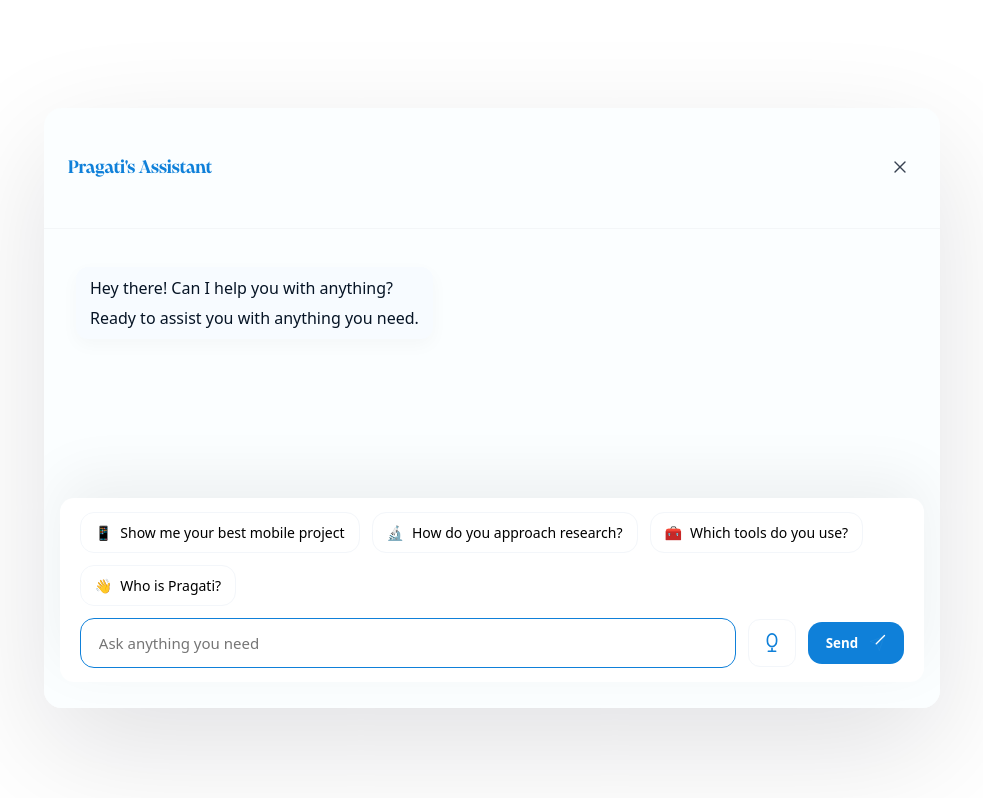
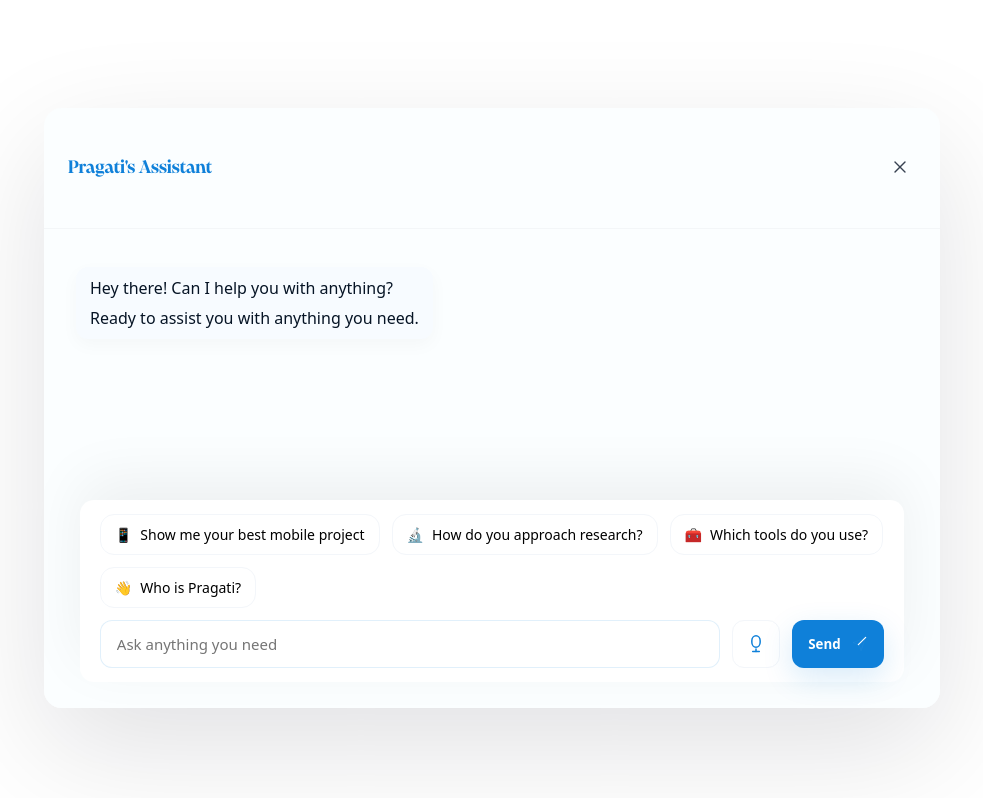
Before and after one commit to pragatiinbox/pragati-portfolio-chatbot-assistant, a Next.js app: page /embed in a window 1280 px wide. Shown: the top 798 px of the page, without its empty margins (148-1131 px from the left). Built offline with nearby package versions, Linux system fonts and the light colour scheme.

Commit message:
fix: stabilize footer layout — fixed input/button sizes, box-sizing, non-resizing focus glow

```diff
--- a/components/ChatAssistant.jsx
+++ b/components/ChatAssistant.jsx
@@ -2,10 +2,11 @@
 import { useEffect, useRef, useState } from "react";
 
 /**
- * ChatAssistant – corrected behavior
- * - Assumes modal header exists (pages/embed.js) with fixed height
- * - Chat scroll area fills assistant-body height, and footer is absolute inside assistant-body
- * - No position: fixed used; footer cannot leak outside modal
+ * ChatAssistant — footer layout stabilized
+ * - fixed input/button heights to avoid layout shifts when focused or when chat grows
+ * - use box-sizing: border-box to make borders/shadows not affect layout size
+ * - use box-shadow for focus visuals (no border width changes)
+ * - footer stays absolute inside modal body, chat scrolls properly
  */
 
 const BRAND = {
@@ -39,7 +40,7 @@ function findFaq(text) {
   return null;
 }
 
-function IconMic({ stroke = BRAND.blue, size = 22 }) {
+function IconMic({ stroke = BRAND.blue, size = 20 }) {
   return (
     <svg width={size} height={size} viewBox="0 0 24 24" fill="none" aria-hidden>
       <rect x="7" y="2" width="10" height="14" rx="6" stroke={stroke} strokeWidth="1.8" strokeLinecap="round" strokeLinejoin="round" />
@@ -48,7 +49,7 @@ function IconMic({ stroke = BRAND.blue, size = 22 }) {
     </svg>
   );
 }
-function IconSend({ stroke = "#fff", size = 18 }) {
+function IconSend({ stroke = "#fff", size = 16 }) {
   return (
     <svg width={size} height={size} viewBox="0 0 24 24" fill="none" aria-hidden>
       <path d="M22 2L11 13" stroke={stroke} strokeWidth="1.8" strokeLinecap="round" strokeLinejoin="round" />
@@ -150,24 +151,23 @@ export default function ChatAssistant({ projects = [] }) {
 
   const groups = groupMessages(messages);
 
-  /* styles */
+  /* stable footer styles: fixed heights, box-sizing, no border-change on focus */
   const styles = {
-    container: { height: "100%", display: "flex", flexDirection: "column", background: BRAND.pale, fontFamily: "var(--font-body)" },
+    container: { height: "100%", display: "flex", flexDirection: "column", background: BRAND.pale, fontFamily: "var(--font-body)", boxSizing: "border-box" },
 
-    // scroll area must fill the entire assistant-body (whose height is calc in embed.js)
     scrollArea: {
       height: "100%",
       overflowY: "auto",
       padding: 32,
-      paddingBottom: BRAND.footerHeightPx + 32 // reserve for footer
+      paddingBottom: BRAND.footerHeightPx + 32,
+      boxSizing: "border-box"
     },
 
     messagesWrap: { display: "flex", flexDirection: "column", gap: 12 },
 
-    groupLeft: { alignSelf: "flex-start", background: "#f7fbff", color: BRAND.text, padding: "10px 14px", borderRadius: 12, maxWidth: "78%", boxShadow: "0 6px 18px rgba(10,20,40,0.03)" },
-    groupRight: { alignSelf: "flex-end", background: BRAND.blue, color: "#fff", padding: "10px 14px", borderRadius: 12, maxWidth: "78%", boxShadow: "0 8px 24px rgba(15,128,217,0.12)" },
+    groupLeft: { alignSelf: "flex-start", background: "#f7fbff", color: BRAND.text, padding: "10px 14px", borderRadius: 12, maxWidth: "78%", boxShadow: "0 6px 18px rgba(10,20,40,0.03)", boxSizing: "border-box" },
+    groupRight: { alignSelf: "flex-end", background: BRAND.blue, color: "#fff", padding: "10px 14px", borderRadius: 12, maxWidth: "78%", boxShadow: "0 8px 24px rgba(15,128,217,0.12)", boxSizing: "border-box" },
 
-    // footer absolute INSIDE modal body
     footerOuter: {
       position: "absolute",
       left: 0,
@@ -175,24 +175,82 @@ export default function ChatAssistant({ projects = [] }) {
       bottom: 0,
       display: "flex",
       justifyContent: "center",
-      padding: "16px 0 26px"
+      padding: "18px 0 26px",
+      boxSizing: "border-box"
     },
-    footerBox: { width: "92%", maxWidth: 1180, background: "#fff", borderRadius: 14, boxShadow: "0 -20px 60px rgba(2,6,23,0.06)", padding: "14px 20px" },
-    suggestionsRow: { display: "flex", gap: 12, flexWrap: "wrap", marginBottom: 12 },
-    suggestionBtn: { padding: "10px 14px", borderRadius: 14, border: `1px solid ${BRAND.softGray}`, background: "#fff", cursor: "pointer", fontSize: 14 },
-    inputRow: { display: "flex", gap: 12, alignItems: "center" },
-    input: { flex: 1, padding: "14px 18px", borderRadius: 14, border: `1.5px solid ${BRAND.blue}`, fontSize: 15 },
-    micBtn: { padding: 12, borderRadius: 12, border: `1px solid ${BRAND.softGray}`, background: "#fff", cursor: "pointer", display: "grid", placeItems: "center" },
-    sendBtn: { padding: "12px 18px", borderRadius: 14, background: BRAND.blue, color: "#fff", border: "none", cursor: "pointer", display: "flex", alignItems: "center", gap: 10 }
+
+    footerBox: {
+      width: "92%",
+      maxWidth: 1180,
+      background: "#fff",
+      borderRadius: 14,
+      boxShadow: "0 -20px 60px rgba(2,6,23,0.06)",
+      padding: "14px 20px",
+      boxSizing: "border-box",
+      display: "flex",
+      flexDirection: "column",
+      gap: 12
+    },
+
+    suggestionsRow: { display: "flex", gap: 12, flexWrap: "wrap", marginBottom: 0 },
+
+    suggestionBtn: { padding: "10px 14px", borderRadius: 14, border: `1px solid ${BRAND.softGray}`, background: "#fff", cursor: "pointer", fontSize: 14, boxSizing: "border-box" },
+
+    inputRow: { display: "flex", gap: 12, alignItems: "center", boxSizing: "border-box" },
+
+    // FIXED height input and explicit box-sizing — avoids layout change on focus
+    input: {
+      flex: 1,
+      height: 48,
+      padding: "12px 16px",
+      borderRadius: 12,
+      border: `1.5px solid rgba(15,128,217,0.12)`,
+      fontSize: 15,
+      boxSizing: "border-box",
+      outline: "none",
+      background: "#fff",
+      transition: "box-shadow 160ms ease, transform 160ms ease"
+    },
+
+    // mic and send fixed sizes
+    micBtn: {
+      width: 48,
+      height: 48,
+      minWidth: 48,
+      borderRadius: 12,
+      border: `1px solid ${BRAND.softGray}`,
+      background: "#fff",
+      cursor: "pointer",
+      display: "grid",
+      placeItems: "center",
+      boxSizing: "border-box"
+    },
+
+    sendBtn: {
+      minWidth: 92,
+      height: 48,
+      borderRadius: 12,
+      background: BRAND.blue,
+      color: "#fff",
+      border: "none",
+      cursor: "pointer",
+      display: "flex",
+      alignItems: "center",
+      gap: 10,
+      padding: "0 16px",
+      boxSizing: "border-box",
+      boxShadow: "0 10px 30px rgba(15,128,217,0.16)"
+    },
+
+    // Focus styles use shadow (no border width change)
+    focusStyle: {
+      boxShadow: `0 0 0 6px rgba(15,128,217,0.06), 0 6px 20px rgba(15,128,217,0.08)`
+    }
   };
 
   return (
     <div style={styles.container}>
-      {/* scroll area now fills the assistant-body height */}
       <div ref={scrollRef} style={styles.scrollArea} aria-live="polite">
-        {/* NOTE: the "hero" large heading is intentionally not rendered here;
-            the modal header (pages/embed.js) contains the visible brand header.
-            We keep here just the messages. */}
         <div style={{ height: 6 }} />
 
         <div style={styles.messagesWrap}>
@@ -201,9 +259,7 @@ export default function ChatAssistant({ projects = [] }) {
             return (
               <div key={gi} style={{ display: "flex", justifyContent: isUser ? "flex-end" : "flex-start" }}>
                 <div style={isUser ? styles.groupRight : styles.groupLeft}>
-                  {g.texts.map((t, ti) => (
-                    <div key={ti} style={{ marginBottom: ti < g.texts.length - 1 ? 8 : 0 }}>{t}</div>
-                  ))}
+                  {g.texts.map((t, ti) => <div key={ti} style={{ marginBottom: ti < g.texts.length - 1 ? 8 : 0 }}>{t}</div>)}
                 </div>
               </div>
             );
@@ -211,25 +267,32 @@ export default function ChatAssistant({ projects = [] }) {
         </div>
       </div>
 
-      {/* Footer absolute INSIDE modal body */}
       <div style={styles.footerOuter} aria-hidden={false}>
         <div style={styles.footerBox}>
-          {showSuggestions && (
-            <div style={styles.suggestionsRow}>
+          {showSuggestions && <div style={styles.suggestionsRow}>
             {SUGGESTIONS.map((s, i) => (
               <button key={i} onClick={() => handleSuggestion(s)} style={styles.suggestionBtn}>
                 <span style={{ marginRight: 8 }}>{s.emoji}</span>
                 <span>{s.text}</span>
               </button>
             ))}
-            </div>
-          )}
+          </div>}
 
           <form onSubmit={onSubmit} style={styles.inputRow}>
-            <input aria-label="Ask anything you need" placeholder="Ask anything you need" value={input} onChange={(e) => setInput(e.target.value)} style={styles.input} />
+            <input
+              aria-label="Ask anything you need"
+              placeholder="Ask anything you need"
+              value={input}
+              onChange={(e) => setInput(e.target.value)}
+              style={styles.input}
+              onFocus={(e) => e.currentTarget.style.boxShadow = styles.focusStyle.boxShadow}
+              onBlur={(e) => e.currentTarget.style.boxShadow = "none"}
+            />
+
             <button type="button" onClick={toggleMic} title="Speak" style={styles.micBtn} aria-label="Speak">
               <IconMic />
             </button>
+
             <button type="submit" style={styles.sendBtn} aria-label="Send">
               <span style={{ fontWeight: 700 }}>Send</span>
               <IconSend />
```
Lines whose indentation alone changed are shown as unchanged.
